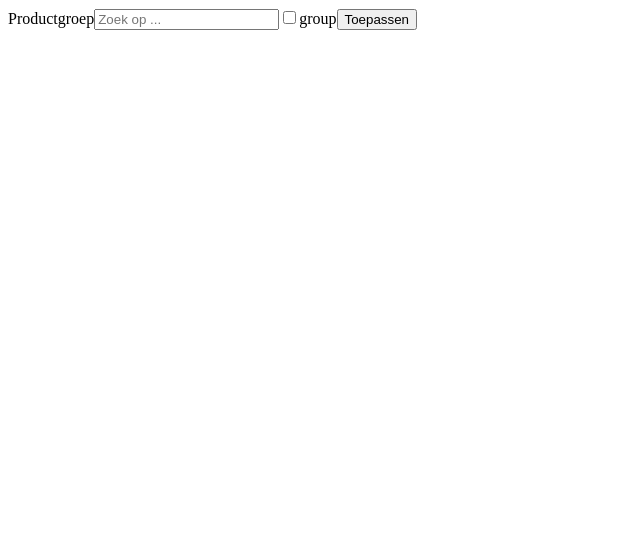
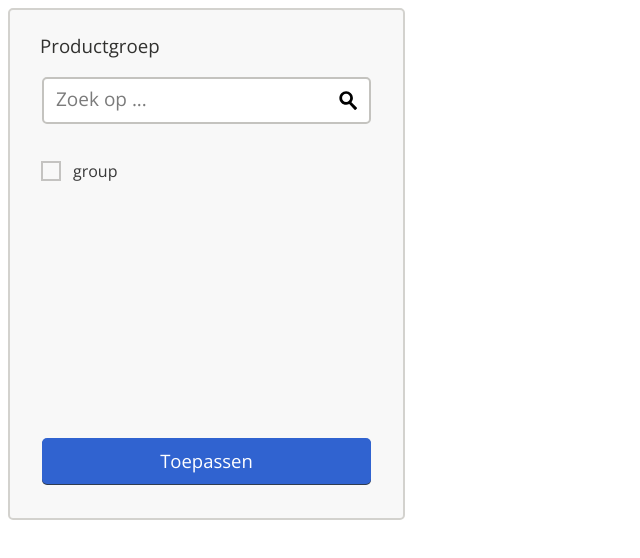
Before and after one commit to morozovamv/bol-multiple-select-filter, an Angular app: page / in a window 1280 px wide. Shown: the top 558 px of the page, without its empty margins (0-640 px from the left). Built offline with nearby package versions, Linux system fonts and the light colour scheme.

Commit message:
feat: add styles

```diff
--- a/src/app/apply-button/apply-button.component.css
+++ b/src/app/apply-button/apply-button.component.css
@@ -0,0 +1,20 @@
+.button {
+  padding: 10px 0 11px;
+  width: 100%;
+  font-family: Open Sans;
+  font-size: 18.5px;
+  color: #fff;
+  background-color: #3063d0;
+  border-radius: 5px;
+  border: none;
+  outline: none;
+  box-shadow: 0px 1px #2f3c50;
+}
+
+.button:hover {
+  background-color: #103687;
+}
+
+.button:active {
+  transform: translateY(1px);
+}
--- a/src/app/apply-button/apply-button.component.html
+++ b/src/app/apply-button/apply-button.component.html
@@ -1 +1 @@
-<button>Toepassen</button>
+<button class="button">Toepassen</button>
--- a/src/app/checkbox/checkbox.component.css
+++ b/src/app/checkbox/checkbox.component.css
@@ -0,0 +1,55 @@
+.label {
+  display: flex;
+  height: 40px;
+  align-items: center;
+  font-size: 16px;
+  color: #383838;
+}
+
+/* hide default checkmark */
+.input {
+  position: absolute;
+  opacity: 0;
+  height: 0;
+  width: 0;
+}
+
+.checkmark {
+  position: relative;
+  height: 20px;
+  width: 20px;
+  margin-right: 12px;
+  border: 2px solid #c4c3c1;
+}
+
+.checkmark:after {
+  content: "";
+  position: absolute;
+  display: none;
+  left: 2px;
+  right: 2px;
+  top: 2px;
+  bottom: 2px;
+  background-color: #3063d0;
+}
+
+.label:hover {
+  background: rgb(255, 255, 255);
+  background: linear-gradient(
+    90deg,
+    rgba(255, 255, 255, 0) 0%,
+    rgba(219, 231, 255, 0.67) 100%
+  );
+}
+
+.label:hover .checkmark {
+  border-color: #6d8fda;
+}
+
+.input:checked ~ .checkmark:after {
+  display: block;
+}
+
+.input:checked ~ .text {
+  color: #396aca;
+}
--- a/src/app/checkbox/checkbox.component.html
+++ b/src/app/checkbox/checkbox.component.html
@@ -1,4 +1,5 @@
-<label>
-    <input type="checkbox">
-    <span>group</span>
+<label class="label">
+    <input class="input" type="checkbox">
+    <span class="checkmark"></span>
+    <span class="text">group</span>
 </label>
--- a/src/app/product-group/product-group.component.css
+++ b/src/app/product-group/product-group.component.css
@@ -0,0 +1,35 @@
+:host {
+  display: block;
+  width: 397px;
+  height: 512px;
+}
+
+.container {
+  display: flex;
+  flex-direction: column;
+  width: 100%;
+  height: 100%;
+  padding: 23px 30px 34px 30px;
+  background-color: #f8f8f8;
+  border: 2px solid #d3d2ce;
+  border-radius: 5px;
+}
+
+.title {
+  color: #31312f;
+  font-size: 18.7px;
+}
+
+.search-input-container {
+  margin: 19px 2px 0;
+}
+
+.checkboxes {
+  margin: 27px 1px 0;
+  overflow-y: auto;
+  flex: 1;
+}
+
+.button {
+  margin: 22px 2px 0;
+}
--- a/src/app/product-group/product-group.component.html
+++ b/src/app/product-group/product-group.component.html
@@ -1,6 +1,9 @@
-<div>
-	<span>Productgroep</span>
-	<app-search-input></app-search-input>
-	<app-checkbox></app-checkbox>
-	<app-apply-button></app-apply-button>
+<div class="container">
+	<span class="title">Productgroep</span>
+	<app-search-input class="search-input-container">
+	</app-search-input>
+	<div class="checkboxes">
+		<app-checkbox></app-checkbox>
+	</div>
+	<app-apply-button class="button"></app-apply-button>
 </div>
--- a/src/app/search-input/search-input.component.css
+++ b/src/app/search-input/search-input.component.css
@@ -0,0 +1,45 @@
+.container {
+  position: relative;
+  height: 47px;
+}
+
+.input {
+  height: 100%;
+  width: 100%;
+  padding-left: 12px;
+  padding-top: 7px;
+  padding-bottom: 10px;
+  padding-right: 47px;
+  font-size: 19px;
+  color: #383838;
+  border: 2px solid #c4c3bf;
+  border-radius: 5px;
+}
+
+.input:hover {
+  border-color: #b4b4b4;
+}
+
+.input:focus,
+.input:active {
+  border-color: #989896;
+  outline: none;
+}
+
+.input::placeholder {
+  color: #7b7b7b;
+}
+
+.container:after {
+  content: "";
+  display: block;
+  position: absolute;
+  width: 47px;
+  height: 100%;
+  top: 0;
+  right: 0;
+  background-size: 19px 19px;
+  background-position: 50% 50%;
+  background-repeat: no-repeat;
+  background-image: url("src/assets/icons/search-icon.svg");
+}
--- a/src/app/search-input/search-input.component.html
+++ b/src/app/search-input/search-input.component.html
@@ -1 +1,3 @@
-<input type="text" placeholder="Zoek op ...">
+<div class="container">
+	<input type="text" class="input" placeholder="Zoek op ...">
+</div>
--- a/src/index.html
+++ b/src/index.html
@@ -6,6 +6,7 @@
   <base href="/">
   <meta name="viewport" content="width=device-width, initial-scale=1">
   <link rel="icon" type="image/x-icon" href="favicon.ico">
+	<link rel="stylesheet" type="text/css" href="//fonts.googleapis.com/css?family=Open+Sans" />
 </head>
 <body>
   <app-root></app-root>
--- a/src/styles.css
+++ b/src/styles.css
@@ -1 +1,23 @@
-/* You can add global styles to this file, and also import other style files */
+* {
+  font-family: Open Sans;
+  box-sizing: border-box;
+}
+
+::-webkit-scrollbar {
+  width: 5px;
+  border-radius: 50%;
+}
+
+::-webkit-scrollbar-track {
+  background: #e8e6e7;
+  border-radius: 3px;
+}
+
+::-webkit-scrollbar-thumb {
+  background: #c6c2bf;
+  border-radius: 3px;
+}
+
+::-webkit-scrollbar-thumb:hover {
+  background: #555;
+}
```
Also changed, not shown: src/assets/icons/search-icon.svg (added).
